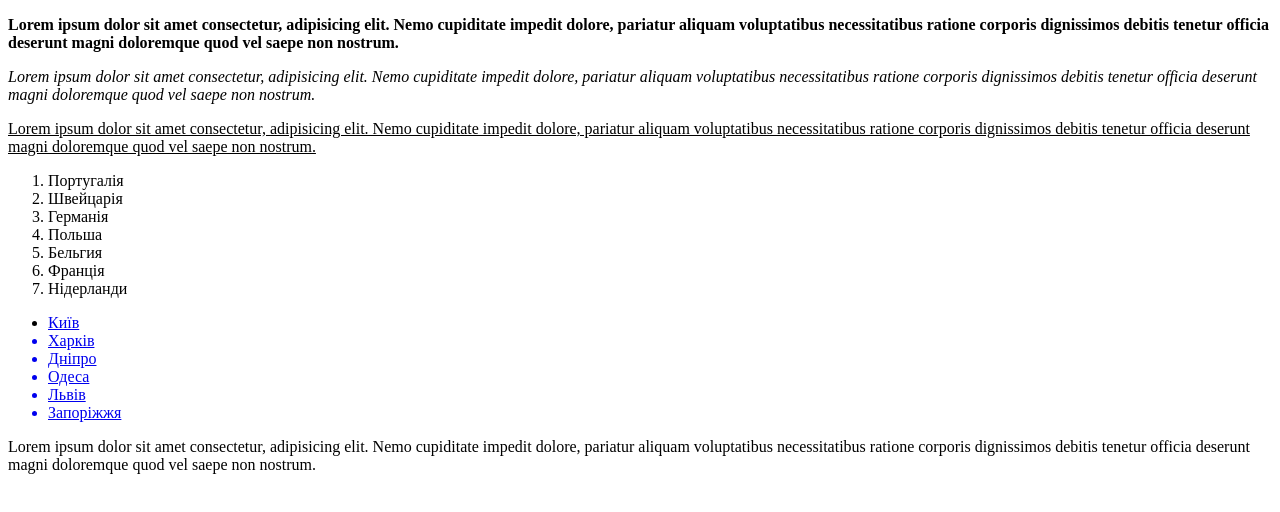
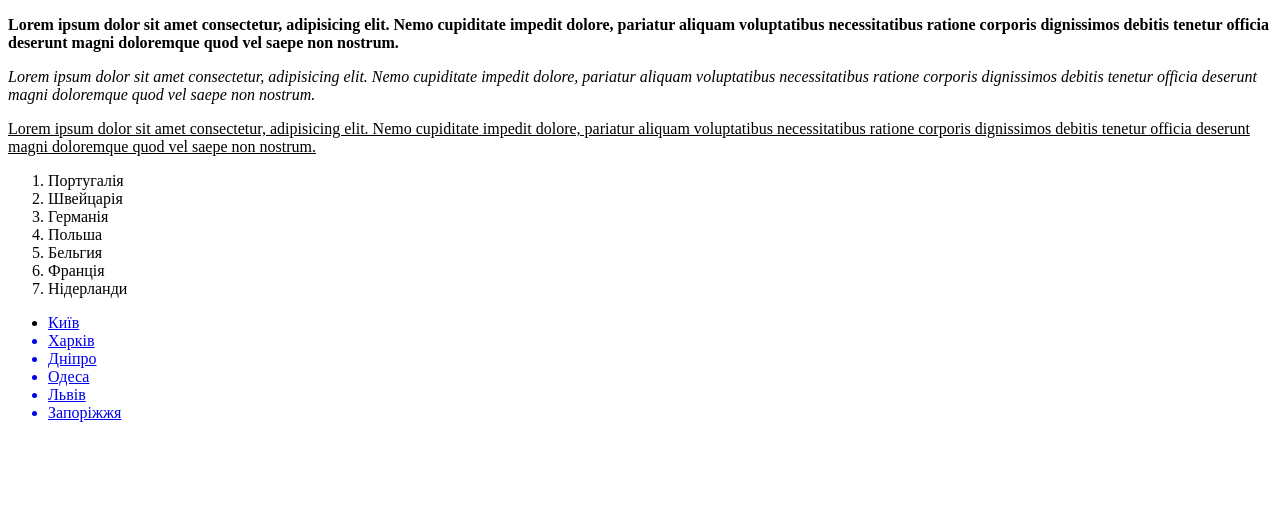
Before and after one commit to yevamel/html-practic, a plain HTML site: page index.html in a window 1280 px wide. Drawn offline with Linux system fonts and the light colour scheme.

```diff
--- a/index.html
+++ b/index.html
@@ -47,10 +47,5 @@
         </a>
         </div>
     </div>
-    <aside>
-        Lorem ipsum dolor sit amet consectetur, adipisicing elit. Nemo cupiditate impedit dolore, pariatur
-        aliquam voluptatibus necessitatibus ratione corporis dignissimos debitis tenetur officia deserunt magni
-        doloremque quod vel saepe non nostrum.
-    </aside>
 </body>
 </html>
```
Also changed, not shown: html_practic/img/1 1 (1).png (added), html_practic/img/2 1.png (added), html_practic/img/3 1.png (added), html_practic/img/4 1.png (added), 1 other file.
